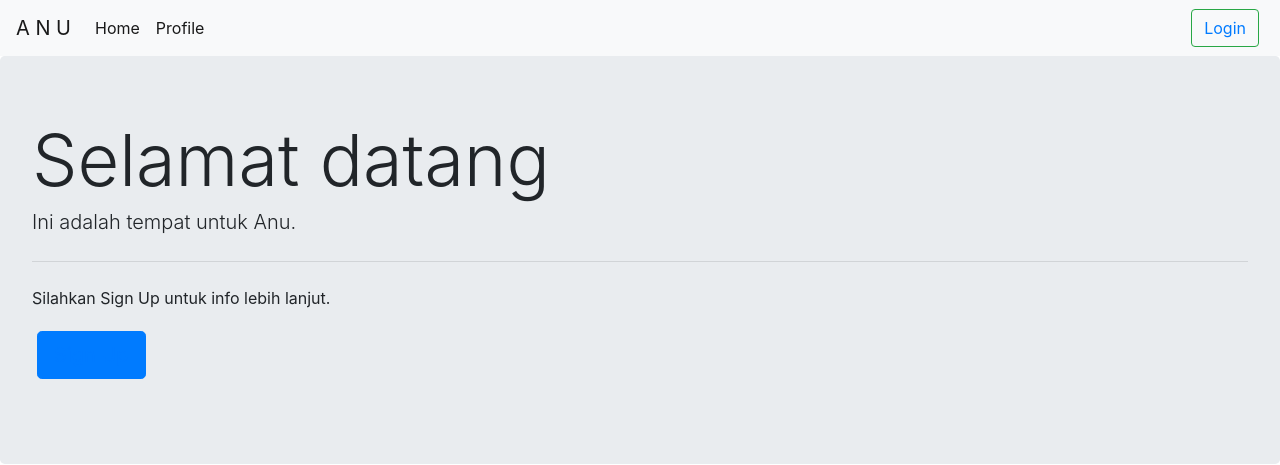
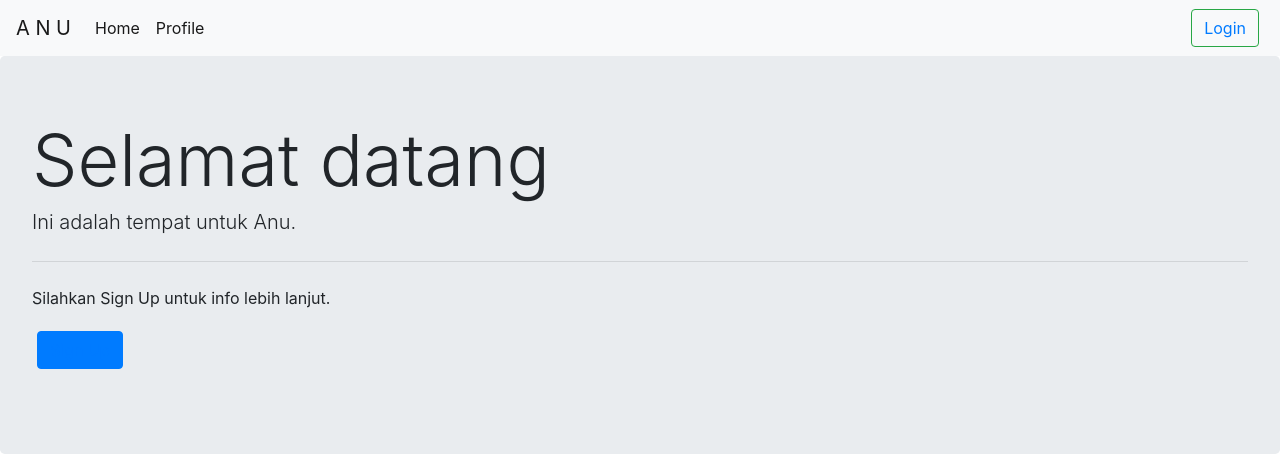
Before and after one commit to AryaMughni/AryaMughni.github.io, a plain HTML site: page index.html in a window 1280 px wide. Shown: the top 465 px of the page. Drawn offline with nearby package versions, Linux system fonts and the light colour scheme.

Commit message:
Update index.html

```diff
--- a/index.html
+++ b/index.html
@@ -46,7 +46,7 @@
         <hr class="my-4">
         <p>Silahkan Sign Up untuk info lebih lanjut.</p>
         <p class="lead">
-          <button class="btn btn-primary btn-lg" href="#" role="button"><a href="https://aryamughni.github.io/register.html">Sign Up</button></a>
+          <button type="submit" class="btn btn-primary"><a href="https://aryamughni.github.io/register.html">Sign Up</button></a>
         </p>
       </div>
 
```
